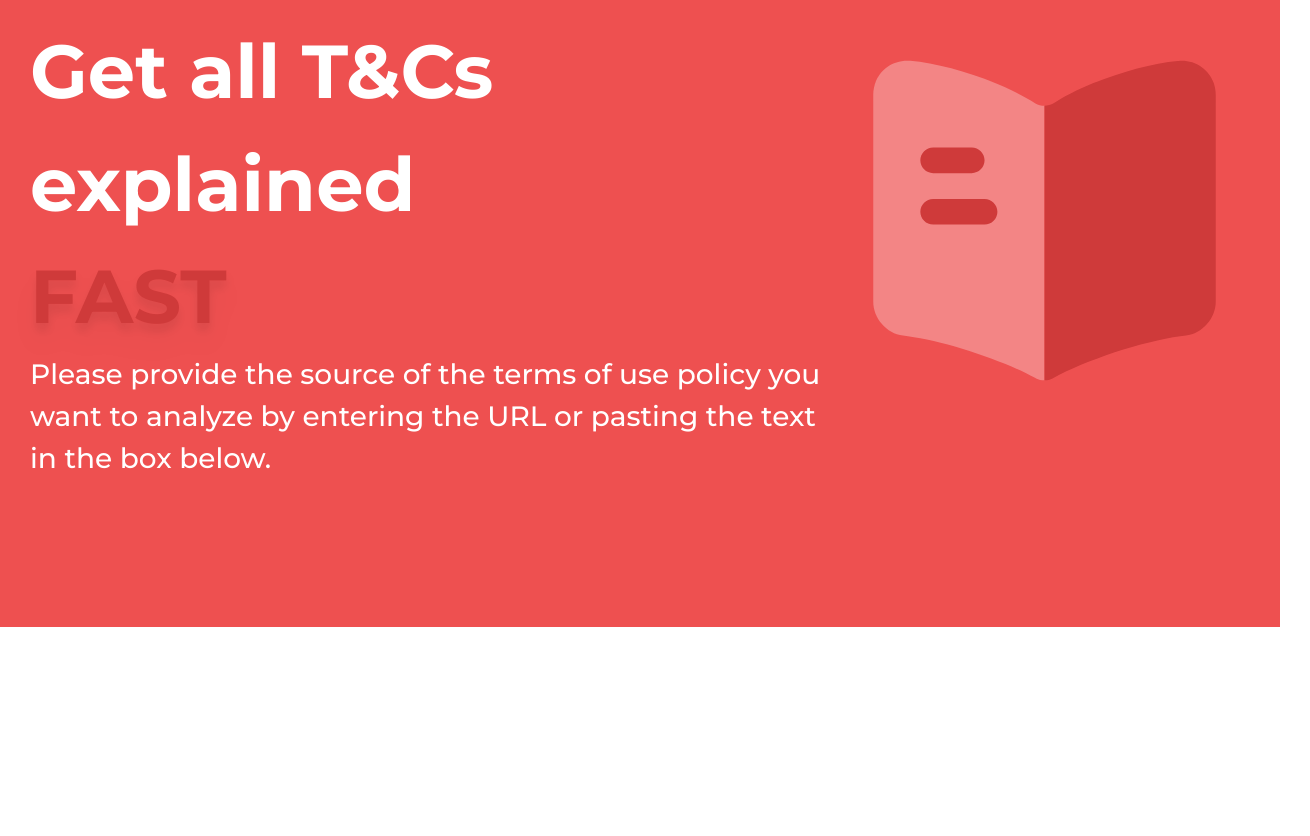
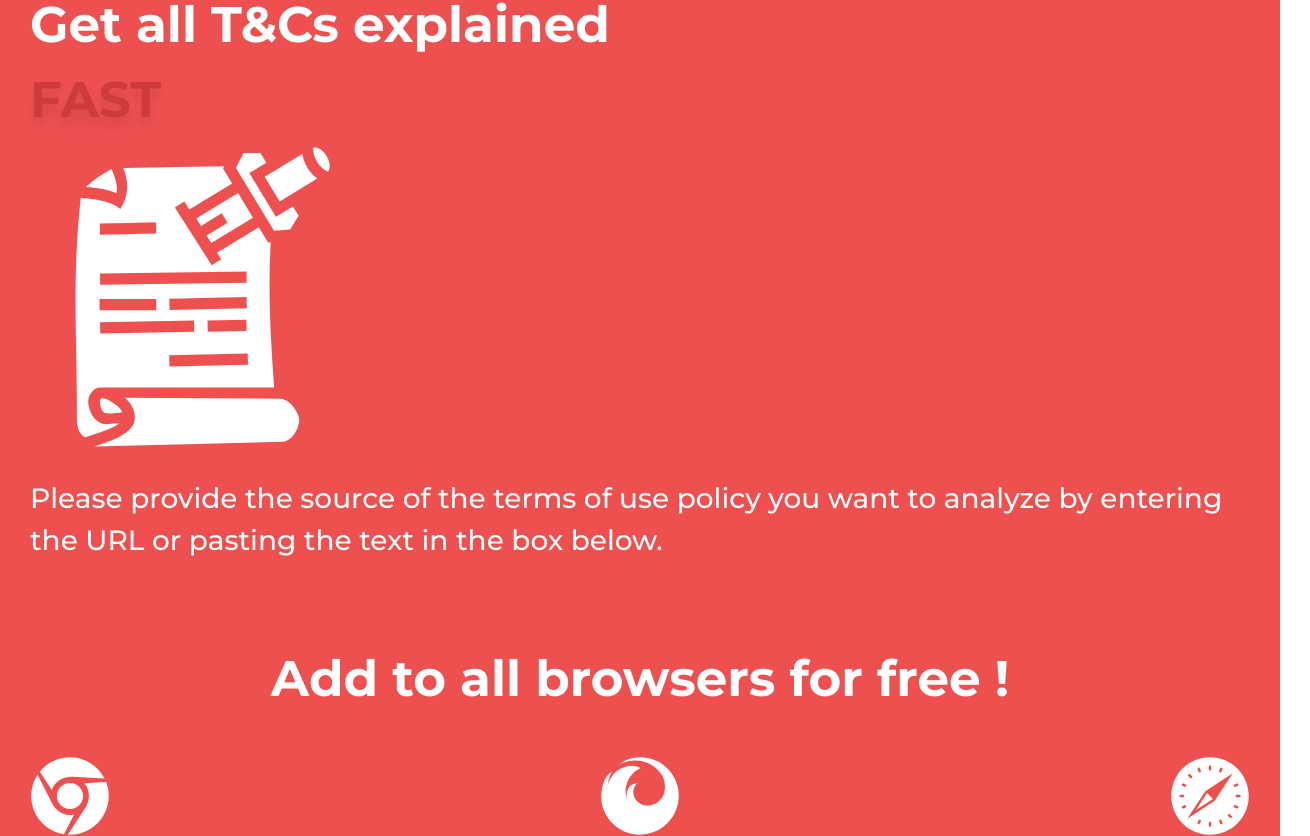
Before and after one commit to Opportunists/openai-hackathon-les-cracks, a React (Vite) app: page /about in a window 1280 px wide. Shown: the part 173-1009 px from the top of the page, 1310 px wide, since content can reach past the window. Before the commit the page ends 800 px from the top, so only its background shows below. Built offline with nearby package versions, Linux system fonts and the light colour scheme.

Commit message:
feat(aboutPage): Add browsers disponibilities

```diff
--- a/package.json
+++ b/package.json
@@ -13,6 +13,7 @@
     "prop-types": "^15.8.1",
     "react": "^18.2.0",
     "react-dom": "^18.2.0",
+    "react-icons": "^4.7.1",
     "react-router-dom": "^6.8.2"
   },
   "devDependencies": {
--- a/src/pages/About.tsx
+++ b/src/pages/About.tsx
@@ -1,30 +1,40 @@
 import React from "react";
 import NavBar from "~/components/NavBar";
-
+import {GiStabbedNote} from 'react-icons/gi';
+import {FaChrome, FaSafari, FaFirefox} from 'react-icons/fa';
 
 function AboutPage() {
     return (
-        <div className="bg-primary w-screen h-screen font-primary text-white flex flex-col justify-center items-center space-y-10">
+        <div className="bg-primary w-screen h-auto font-primary text-white flex flex-col space-y-20 px-[30px]">
             <NavBar />
+            <div className="flex h-1/3"></div>
 
-            <div className="flex px-[30px]">
-                <div className="flex-auto text-left text-[75px] font-extrabold">
+            <div className="flex">
+                <div className="flex-auto text-left text-[50px] font-extrabold">
                     <h1>Get all T&Cs explained </h1>
                     <h1 className="text-[#CF3A3A] drop-shadow-xl">FAST</h1>
-                    <h2 className="font-medium text-[28px]">
+                    <GiStabbedNote size={"20rem"}/>
+                    <h2 className="font-medium text-[28px] mt-[20px]">
                         Please provide the source of the terms of use policy you want
                         to analyze by entering the URL
                         or pasting the text in the box below.
                     </h2>
                 </div>
-                <div className="flex-auto">
-                    <svg width="411" height="411" viewBox="0 0 611 611" fill="none" xmlns="http://www.w3.org/2000/svg">
-                        <path opacity="0.4" d="M305.5 134.98V543.077C301.172 543.077 296.59 542.313 293.025 540.277L292.007 539.768C243.127 513.036 157.842 485.032 102.597 477.649L95.2141 476.631C70.7741 473.576 50.9166 450.663 50.9166 426.223V118.687C50.9166 88.3914 75.6112 65.4788 105.907 68.0247C159.369 72.3526 240.327 99.3384 285.642 127.597L292.007 131.416C295.826 133.707 300.663 134.98 305.5 134.98Z" fill="white" fill-opacity="0.75" />
-                        <path d="M560.083 118.89V426.172C560.083 450.612 540.226 473.525 515.786 476.58L507.385 477.598C451.885 484.981 366.345 513.24 317.465 540.226C314.156 542.262 310.083 543.026 305.5 543.026V134.929C310.337 134.929 315.174 133.656 318.993 131.365L323.321 128.565C368.637 100.051 449.849 72.8108 503.311 68.2283H504.839C535.134 65.6825 560.083 88.3404 560.083 118.89ZM197.302 235.184H140.021C129.583 235.184 120.927 226.528 120.927 216.09C120.927 205.652 129.583 196.997 140.021 196.997H197.302C207.74 196.997 216.396 205.652 216.396 216.09C216.396 226.528 207.74 235.184 197.302 235.184ZM216.396 311.559H140.021C129.583 311.559 120.927 302.903 120.927 292.465C120.927 282.027 129.583 273.372 140.021 273.372H216.396C226.834 273.372 235.49 282.027 235.49 292.465C235.49 302.903 226.834 311.559 216.396 311.559Z" fill="#CF3A3A" />
-                    </svg>
+                <div className="flex-auto hidden">
+                    <GiStabbedNote size={"20rem"}/>
                 </div>
             </div>
 
+            <div className="flex">
+                <div className="flex-auto text-center text-[50px] font-extrabold space-y-10">
+                    <h1>Add to all browsers for free !</h1>
+                    <div className="flex w-full justify-between">
+                        <FaChrome size={"5rem"}/>
+                        <FaFirefox size={"5rem"}/>
+                        <FaSafari size={"5rem"}/>
+                    </div>
+                </div>
+            </div>
 
 
         </div>
```
